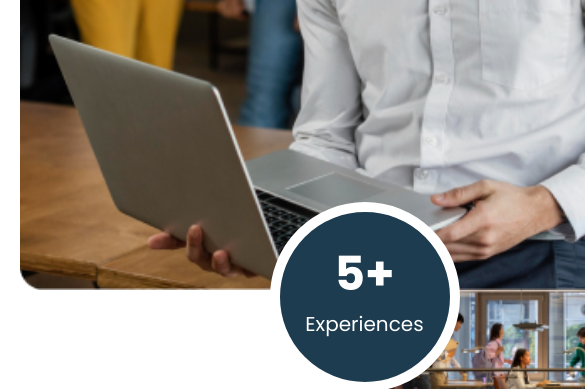
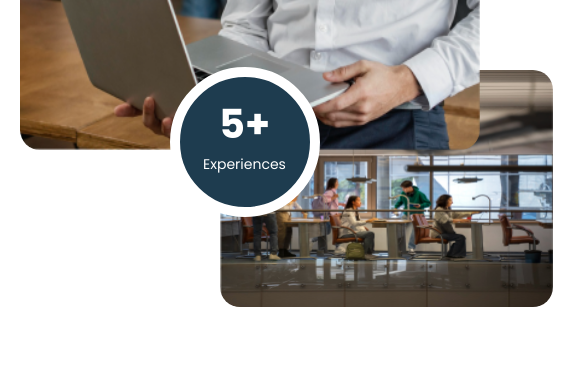
Before and after one commit to parthkoko/wealthy-tree, a React (Vite) app: page /about in a window 390 px wide. Shown: the part 1102-1491 px from the top of the page, 585 px wide, since content can reach past the window. Built offline with nearby package versions, Linux system fonts and the light colour scheme.

Commit message:
responsive pages

```diff
--- a/src/assets/styles/responsive.css
+++ b/src/assets/styles/responsive.css
@@ -1,10 +1,64 @@
 @media only screen and (max-width: 1799px) {
 
+
+    .treeblock-images .relative {
+    width: 584px;
+    height: 720px;
+}
+.welcomeimges-inner {
+    margin-left: 340px;
+    margin-top: -120px;
+    width: 353px;
+    height: 297px;
+}
+.round-blue-badge {
+    width: 170px;
+    height: 170px;
+    border: 10px solid var(--primary-color);
+    bottom: 95px;
+    left: 240px;
+}
 }
 
 @media only screen and (max-width: 1699px) {
 }
 @media only screen and (max-width: 1679px) {
+    .green-button {
+    font-size: 22px;
+}
+.treeblock-title-common h2 {
+    font-size: 64px;
+}
+    .treeblock-images .relative {
+        width: 460px;
+        height: 620px;
+    }
+         .welcomeimges-inner {
+        margin-left: 200px;
+        margin-top: -80px;
+        width: 333px;
+        height: 237px;
+    }
+        .round-blue-badge {
+        width: 150px;
+        height: 150px;
+        bottom: 90px;
+        left: 150px;
+    }
+    .round-blue-badge p {
+    font-size: 40px;
+}
+.round-blue-badge p span {
+    font-size: 14px;
+}
+.ourmission-block {
+    grid-template-columns: 820px auto;
+    grid-gap: 120px;
+}
+.ourvision-block {
+    grid-template-columns: auto 820px;
+    grid-gap: 120px;
+}
 }
 @media only screen and (max-width: 1599px) {
 }
--- a/src/pages/home.jsx
+++ b/src/pages/home.jsx
@@ -391,6 +391,29 @@ nibh euismod  laoree.”</p>
         disableOnInteraction: false,
       }}
         pagination={{ clickable: true }}
+          breakpoints={{
+    0: {
+      slidesPerView: 1,
+    },
+    480: {
+      slidesPerView: 1,
+    },
+    768: {
+      slidesPerView: 2,
+    },
+    1024: {
+      slidesPerView: 3,
+    },
+    1600: {
+      slidesPerView: 3.4,
+    },
+    1680: {
+      slidesPerView: 3.5,
+    },
+    1792: {
+      slidesPerView: 3.8,
+    },
+  }}
       onSlideChange={() => console.log('slide change')}
       onSwiper={(swiper) => console.log(swiper)}
     >
```
